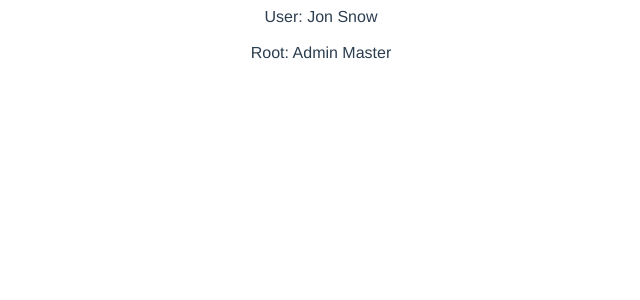
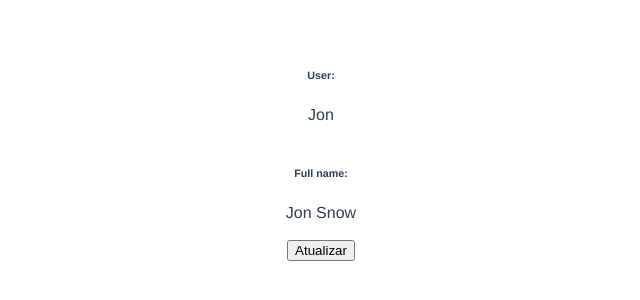
Before and after one commit to riicard0/vuejs, a Vue app in the folder Curso (Tiago Matos - YouTube)/app/: page / in a window 1280 px wide. Shown: the top 300 px of the page, without its empty margins (319-959 px from the left). Built offline with nearby package versions, Linux system fonts and the light colour scheme.

Commit message:
:up: Composition API: computed & watch

```diff
--- a/Curso (Tiago Matos - YouTube)/app/src/App.vue
+++ b/Curso (Tiago Matos - YouTube)/app/src/App.vue
@@ -1,15 +1,25 @@
 <template>
   <div>
-    User: {{ user.first_name }} {{ user.last_name }}
 
     <br><br>
 
-    Root: {{ admin.first_name }} {{ admin.last_name }}
+    <h6>User:</h6>
+    {{ user.first_name }}
+
+    <br><br>
+
+    <h6>Full name:</h6>
+    {{ fullName }}
+
+    <br><br>
+
+    <button @click="user.first_name = 'Sansa'">Atualizar</button>
+
   </div>
 </template>
 
 <script>
-import { ref, reactive } from 'vue';
+import { ref, computed, watch } from 'vue';
 
 export default {
   name: 'App',
@@ -18,19 +28,22 @@ export default {
   },
 
   setup() {
-    const user = reactive({
+    const user = ref({
       first_name: 'Jon',
       last_name: 'Snow'
     })
 
-    const admin = ref({
-      first_name: 'Admin',
-      last_name: 'Master'
+    const fullName = computed(() => `${user.value.first_name} ${user.value.last_name}`)
+
+    watch(user, () => {
+      console.log('Lógica cabulosa');
+    }, {
+      deep: true
     })
 
     return {
       user,
-      admin
+      fullName
     }
   }
 }
```
Also changed, not shown: 2 other files (tests, documents, lock files or other folders).
